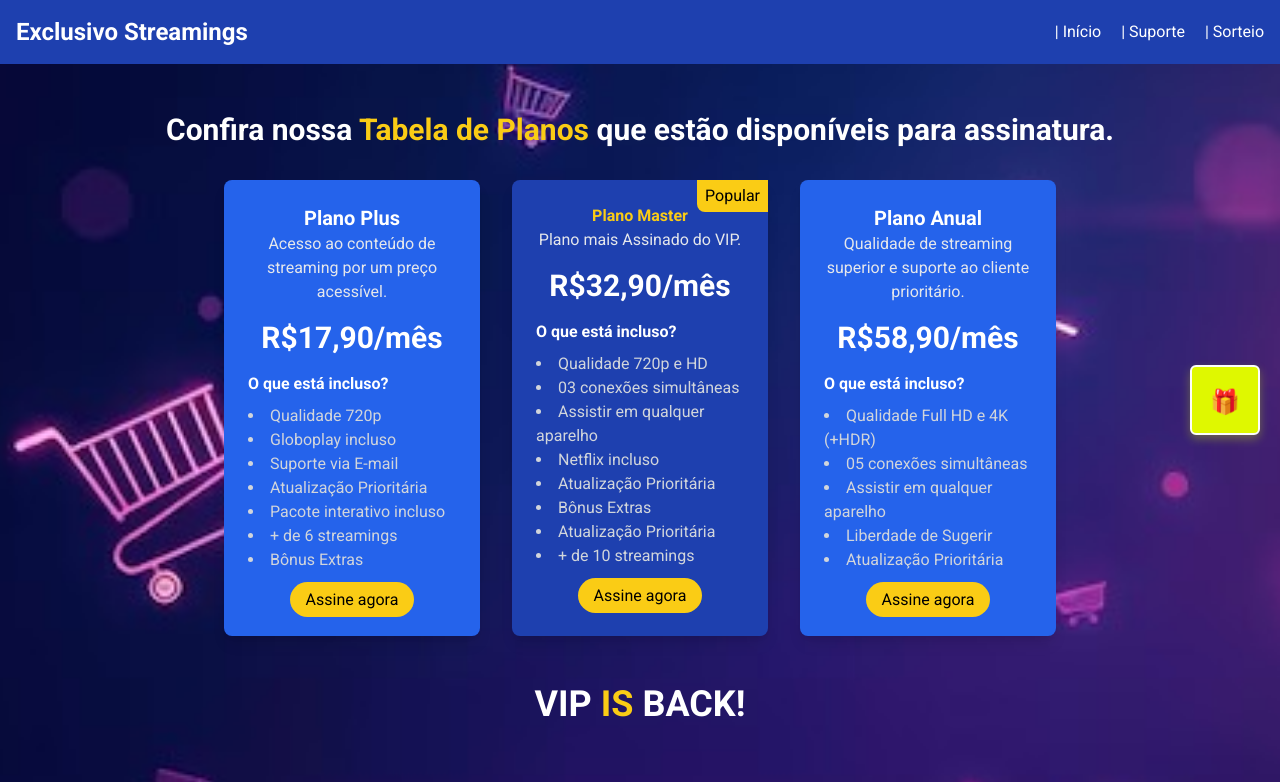
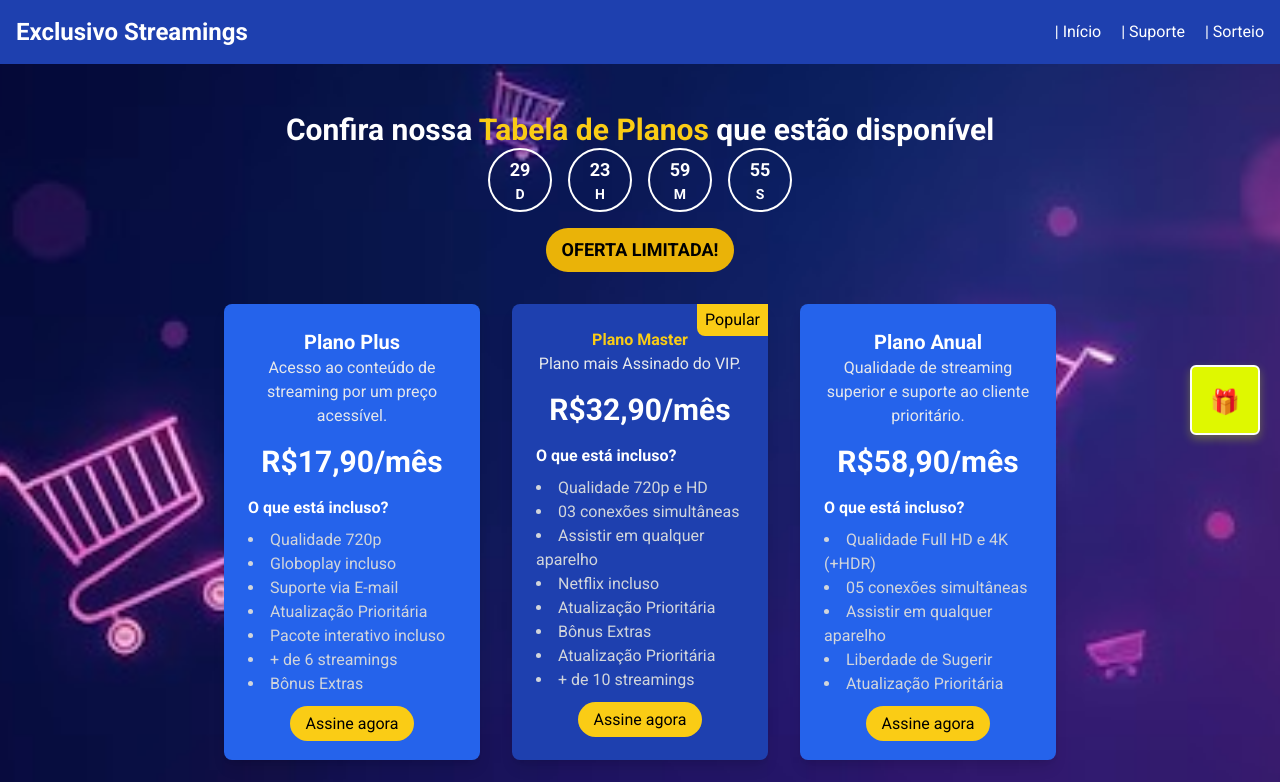
Before and after one commit to erickmachine/website-vendas, a plain HTML site: page index.html in a window 1280 px wide. Shown: the top 782 px of the page. Drawn offline with nearby package versions, Linux system fonts and the light colour scheme.

Commit message:
Update index.html

```diff
--- a/index.html
+++ b/index.html
@@ -10,6 +10,8 @@
     <script src="https://cdn.jsdelivr.net/npm/canvas-confetti@1.4.0/dist/confetti.browser.min.js"></script>
     <style>
         body {
+
+
 
             /* erick machine - developer code */
 
@@ -39,10 +41,12 @@
         }
         .plan-box:hover {
             transform: scale(0.95);
+
         }
     </style>
 </head>
 <body class="bg-black text-white">
+
     <!-- Navigation Menu -->
     <nav class="bg-blue-800 p-4">
         <div class="container mx-auto flex justify-between items-center">
@@ -56,8 +60,73 @@
     </nav>
     <div class="container mx-auto py-12 px-4">
         <div id="home" class="text-center mb-8">
-            <h1 class="text-3xl font-bold">Confira nossa <span class="text-yellow-400">Tabela de Planos</span> que estão disponíveis para assinatura.</h1>
+            <h1 class="text-3xl font-bold">Confira nossa <span class="text-yellow-400">Tabela de Planos</span> que estão disponível</h1>
                 <!-- Mini Caixa de Presente -->
+
+
+                <script>
+                    document.addEventListener('DOMContentLoaded', (event) => {
+                        // Set the date we're counting down to
+                        var countDownDate = new Date().getTime() + (30 * 24 * 60 * 60 * 1000); // 30 days from now
+
+                        // Update the count down every 1 second
+                        var x = setInterval(function() {
+
+                            // Get today's date and time
+                            var now = new Date().getTime();
+
+                            // Find the distance between now and the count down date
+                            var distance = countDownDate - now;
+
+                            // Time calculations for days, hours, minutes and seconds
+                            var days = Math.floor(distance / (1000 * 60 * 60 * 24));
+                            var hours = Math.floor((distance % (1000 * 60 * 60 * 24)) / (1000 * 60 * 60));
+                            var minutes = Math.floor((distance % (1000 * 60 * 60)) / (1000 * 60));
+                            var seconds = Math.floor((distance % (1000 * 60)) / 1000);
+
+                            // Display the result in the elements with corresponding ids
+                            document.getElementById("days").innerHTML = days;
+                            document.getElementById("hours").innerHTML = hours;
+                            document.getElementById("minutes").innerHTML = minutes;
+                            document.getElementById("seconds").innerHTML = seconds;
+
+                            // If the count down is over, write some text
+                            if (distance < 0) {
+                                clearInterval(x);
+                                document.getElementById("days").innerHTML = "0";
+                                document.getElementById("hours").innerHTML = "0";
+                                document.getElementById("minutes").innerHTML = "0";
+                                document.getElementById("seconds").innerHTML = "0";
+                            }
+                        }, 1000);
+                    });
+                </script>
+            </head>
+            <body class="flex items-center justify-center min-h-screen">
+
+                <div class="flex flex-col items-center">
+                    <div class="flex items-center space-x-4 mb-4">
+                        <div class="flex flex-col items-center justify-center w-16 h-16 border-2 border-white rounded-full text-white text-lg font-semibold">
+                            <div id="days">1</div>
+                            <div class="text-sm">D</div>
+                        </div>
+                        <div class="flex flex-col items-center justify-center w-16 h-16 border-2 border-white rounded-full text-white text-lg font-semibold">
+                            <div id="hours">23</div>
+                            <div class="text-sm">H</div>
+                        </div>
+                        <div class="flex flex-col items-center justify-center w-16 h-16 border-2 border-white rounded-full text-white text-lg font-semibold">
+                            <div id="minutes">58</div>
+                            <div class="text-sm">M</div>
+                        </div>
+                        <div class="flex flex-col items-center justify-center w-16 h-16 border-2 border-white rounded-full text-white text-lg font-semibold">
+                            <div id="seconds">18</div>
+                            <div class="text-sm">S</div>
+                        </div>
+                    </div>
+                    <button class="bg-yellow-500 text-black text-lg font-semibold py-2 px-4 rounded-full">
+                        OFERTA LIMITADA!
+                    </button>
+                </div>
 
                 <div class="gift-box" onclick="drawNumber()">
                     🎁
@@ -99,6 +168,7 @@
         .gift-box:hover {
             transform: translateY(-60%); /* Move para cima ao passar o mouse */
         }
+
 
     </style>
         </div>
@@ -183,6 +253,7 @@
         </div>
         <div class="text-center mt-12">
             <h2 class="text-4xl font-bold">VIP <span class="text-yellow-400">IS</span> BACK!</h2>
+            <script src="https://cdn.tailwindcss.com"></script>
         </div>
         <div class="container mx-auto py-12 px-4">
             <div class="text-center mt-8">
```
